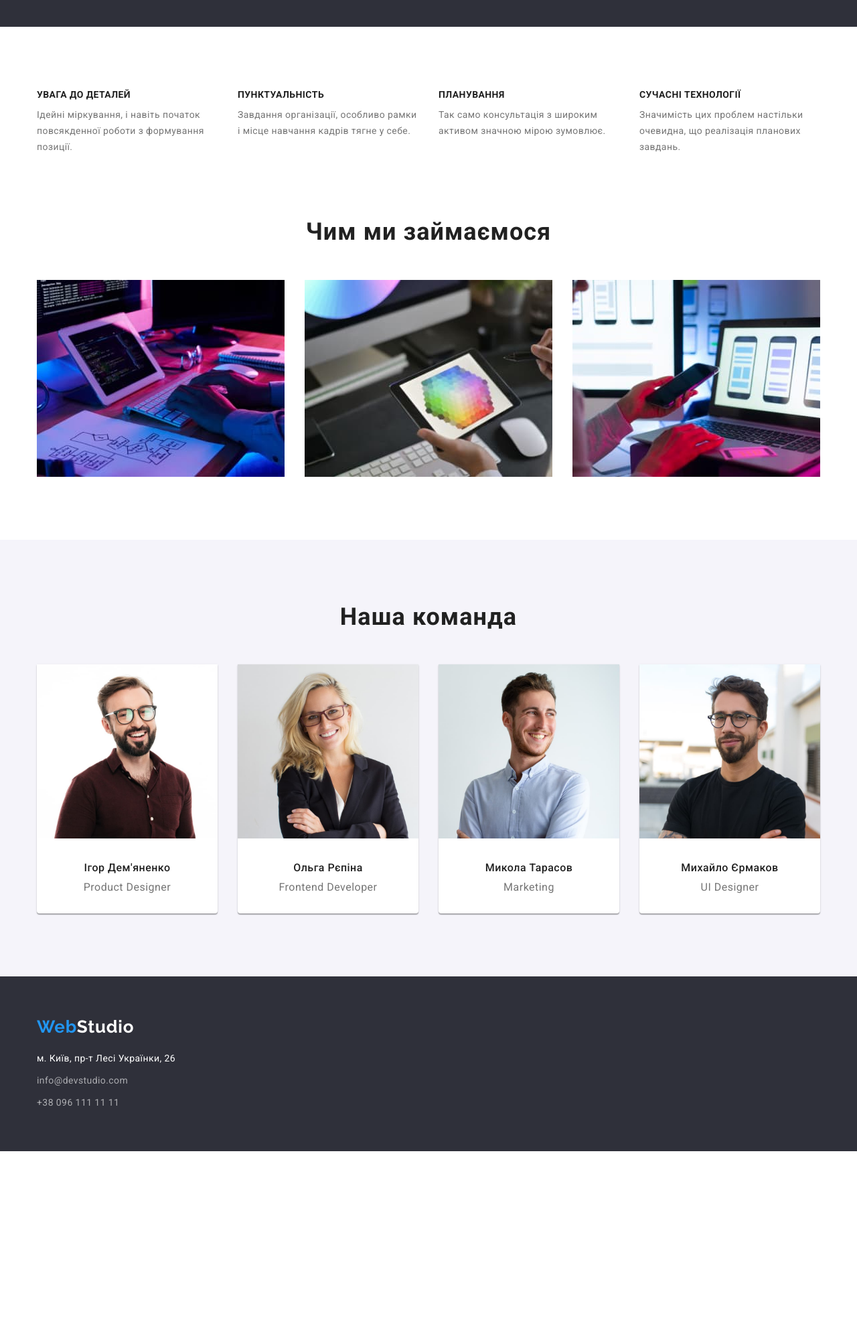
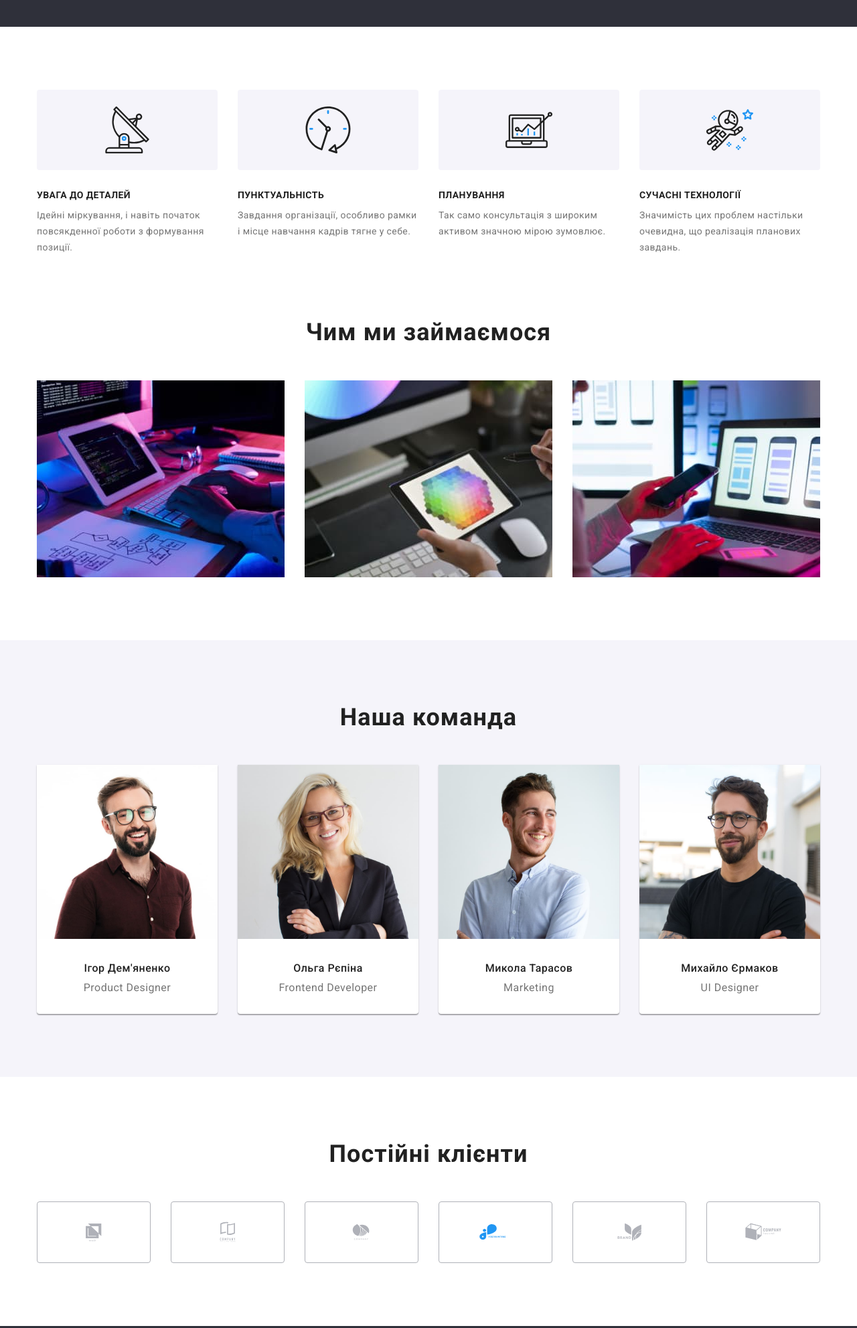
Before and after one commit to EfirNet/goit-markup-hw-04, a plain HTML site: page index.html in a window 1280 px wide. Shown: the part 640-2623 px from the top of the page at 67% size. Before the commit the page ends 2359 px from the top, so only its background shows below. Drawn offline with nearby package versions, Linux system fonts and the light colour scheme.

Commit message:
add секцию лого клиентов

```diff
--- a/css/styles.css
+++ b/css/styles.css
@@ -14,6 +14,7 @@
     --footer-address-rgba: rgba(255, 255, 255, .6);
     --border: #eeeeee;
     --border-bottom: #ececec;
+    --borders: #afb1b8;
 }
 
 body {
@@ -127,7 +128,8 @@ color: var(--accent-color);
 /* Контакти link */
 
 .top-link .link {
-display: block;
+align-items: center;
+display: flex;
 padding: 24px 0;
 color: var(--prmary-text-color);
 font-weight: 500;
@@ -135,11 +137,15 @@ font-size: 14px;
 line-height: 1.14;
 letter-spacing: 0.02em;
 text-decoration: none;
+
 }
 
 .top-link .link:hover,
-.top-link .link:focus {
+.top-link .link:focus,
+.top-link .link-icon:hover,
+.top-link .link-icon:focus {
 color: var(--accent-color);
+fill: var(--accent-color);
 }
 
 .top-link.list {
@@ -150,6 +156,16 @@ display: flex;
 .top-link .item + .item {
 margin-left: 50px;
 }
+
+.top-link .link-icon {
+    margin-right: 10px;
+    fill: var(--prmary-text-color);
+}
+
+/* .top-link .link-icon:hover,
+.top-link .link-icon:focus {
+    fill: var(--accent-color);
+} */
 
 /* Контейнер Герой */
 .hero {
@@ -226,6 +242,19 @@ margin-right: 30px;
 margin-right: 0;
 }
 
+.item .way-card {
+    display: flex;
+    width: 270px;
+    height: 120px;
+    margin-bottom: 30px;
+    background-color: var(--bg-our-color);
+    border-radius: 4px;
+}
+
+.card-icon {
+    margin: auto;
+}
+
 /* Контейнер Чим ми займаємось (doing) */
 
 .list .doing {
@@ -281,6 +310,20 @@ box-shadow: 0px 1px 3px rgba(0, 0, 0, 0.12), 0px 1px 1px rgba(0, 0, 0, 0.14), 0p
 
 .list .com:last-child {
 margin-right: 0;
+}
+
+/* section Clients */
+
+.item .card {
+display: flex;
+width: 170px;
+height: 92px;
+border: 1px solid var(--borders);
+border-radius: 4px;
+}
+
+.clients .item + .item {
+    margin-left: 30px;
 }
 
 /* section button PORTfolio */
--- a/index.html
+++ b/index.html
@@ -44,11 +44,18 @@
           <ul class="top-link list">
             <li class="item">
               <a href="mailto:info@devstudio.com" class="link"
-                >info@devstudio.com</a
-              >
+                ><svg class="link-icon" width="16" height="12">
+                  <use href="./images/icons.svg#icon-envelope"></use>
+                </svg>
+                info@devstudio.com
+              </a>
             </li>
             <li class="item">
-              <a href="tel:+380961111111" class="link">+38 096 111 11 11</a>
+              <a href="tel:+380961111111" class="link"
+                ><svg class="link-icon" width="10" height="16">
+                  <use href="./images/icons.svg#icon-smartphone"></use></svg
+                >+38 096 111 11 11</a
+              >
             </li>
           </ul>
         </div>
@@ -68,6 +75,11 @@
           <h2 class="section-title" hidden>Особливості</h2>
           <ul class="list">
             <li class="item way">
+              <div class="way-card">
+                <svg class="card-icon" width="70" height="70">
+                  <use href="./images/icons.svg#icon-antenna"></use>
+                </svg>
+              </div>
               <h3 class="title">УВАГА ДО ДЕТАЛЕЙ</h3>
               <p class="text">
                 Ідейні міркування, і навіть початок повсякденної роботи з
@@ -75,6 +87,11 @@
               </p>
             </li>
             <li class="item way">
+              <div class="way-card">
+                <svg class="card-icon" width="70" height="70">
+                  <use href="./images/icons.svg#icon-clock"></use>
+                </svg>
+              </div>
               <h3 class="title">ПУНКТУАЛЬНІСТЬ</h3>
               <p class="text">
                 Завдання організації, особливо рамки і місце навчання кадрів
@@ -82,12 +99,22 @@
               </p>
             </li>
             <li class="item way">
+              <div class="way-card">
+                <svg class="card-icon" width="70" height="70">
+                  <use href="./images/icons.svg#icon-diagram"></use>
+                </svg>
+              </div>
               <h3 class="title">ПЛАНУВАННЯ</h3>
               <p class="text">
                 Так само консультація з широким активом значною мірою зумовлює.
               </p>
             </li>
             <li class="item way">
+              <div class="way-card">
+                <svg class="card-icon" width="70" height="70">
+                  <use href="./images/icons.svg#icon-astronaut"></use>
+                </svg>
+              </div>
               <h3 class="title">СУЧАСНІ ТЕХНОЛОГІЇ</h3>
               <p class="text">
                 Значимість цих проблем настільки очевидна, що реалізація
@@ -146,6 +173,55 @@
           </ul>
         </div>
       </section>
+      <section class="section">
+        <div class="container">
+          <h2 class="section-title">Постійні клієнти</h2>
+          <ul class="list clients">
+            <li class="item">
+              <div class="card">
+                <svg class="card-icon" width="106" height="60">
+                  <use href="./images/icons.svg#icon-Logo"></use>
+                </svg>
+              </div>
+            </li>
+            <li class="item">
+              <div class="card">
+                <svg class="card-icon" width="106" height="60">
+                  <use href="./images/icons.svg#icon-Logo-1"></use>
+                </svg>
+              </div>
+            </li>
+            <li class="item">
+              <div class="card">
+                <svg class="card-icon" width="106" height="60">
+                  <use href="./images/icons.svg#icon-Logo-2"></use>
+                </svg>
+              </div>
+            </li>
+            <li class="item">
+              <div class="card">
+                <svg class="card-icon" width="106" height="60">
+                  <use href="./images/icons.svg#icon-Logo-3"></use>
+                </svg>
+              </div>
+            </li>
+            <li class="item">
+              <div class="card">
+                <svg class="card-icon" width="106" height="60">
+                  <use href="./images/icons.svg#icon-Logo-4"></use>
+                </svg>
+              </div>
+            </li>
+            <li class="item">
+              <div class="card">
+                <svg class="card-icon" width="106" height="60">
+                  <use href="./images/icons.svg#icon-Logo-5"></use>
+                </svg>
+              </div>
+            </li>
+          </ul>
+        </div>
+      </section>
     </main>
     <!-- Підвал -->
     <footer class="footer">
```
Also changed, not shown: images/icons.svg (added).
